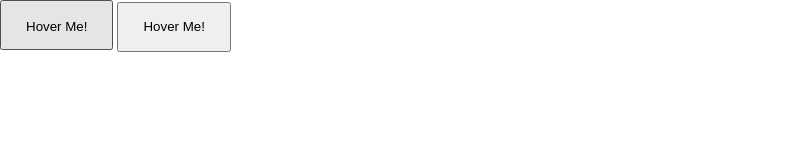
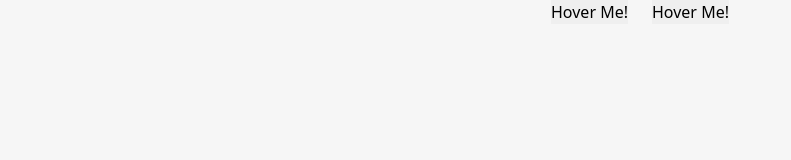
Before and after one commit to borhan98/Button-Variants, a plain HTML site: page index.html in a window 1280 px wide. Shown: the whole page, without its empty margins (0-791 px from the left). Drawn offline with Linux system fonts and the light colour scheme.

Commit message:
Some variable & Reset style

```diff
--- /dev/null
+++ b/assets/sass/default/_spacing.scss
@@ -0,0 +1,24 @@
+/*-- gap --*/
+.gap--4 {
+    gap: 4px;
+}
+
+.gap--8 {
+    gap: 8px;
+}
+
+.gap--12 {
+    gap: 12px;
+}
+
+.gap--16 {
+    gap: 16px;
+}
+
+.gap--20 {
+    gap: 20px;
+}
+
+.gap--24 {
+    gap: 24px;
+}
--- a/assets/sass/default/_variables.scss
+++ b/assets/sass/default/_variables.scss
@@ -1,4 +1,88 @@
-/*-- Variables --*/
+:root {
+    /*-- color --*/
+    --color-primary: #333399;
+    --color-secondary: #6A0DAD;
+    --color-danger: #DC281E;
+    --color-warning: #FFC107;
+    --color-violet: rgb(227, 30, 227);
+    --color-heading: #192335;
+    --color-body: #6b7385;
+
+    // white
+    --color-white: #ffffff;
+    --color-white-off: #FFFFFFAB;
+
+    // dark
+    --color-dark: #27272E;
+    --color-darker: #192335;
+    --color-black: #111113;
+
+    // gray
+    --color-gray1: #A1A9AC;
+    --color-gray2: #f4f5f7;
+    --color-gray3: rgba(207, 207, 207, .24);
+    --color-gray-light: #F6F6F6;
+    --color-gray-lighter: #ebebeb;
+
+    // Opacity color
+    --primary-opacity: #2f57ef21;
+    --secondary-opacity: #b966e721;
+    --white-opacity: #ffffff21;
+    --danger-opacity: #FF000310;
+    --warning-opacity: #FF8F3C10;
+    --success-opacity: #3EB75E10;
+    --black-opacity: rgba(0, 0, 0, 0.04);
+
+    /*-- transparent color --*/
+    --primary-transparent: hsla(240, 100%, 50%, 0.05);
+
+    /*-- Gradient --*/
+    --gradient-btn-1: linear-gradient(to right, #673AB7 0%, #512DA8 51%, #673AB7 100%);
+    --gradient-btn-2: linear-gradient(to right, #f46b45 0%, #eea849 51%, #f46b45 100%);
+    --gradient-btn-3: linear-gradient(to right, #F7971E 0%, #FFD200 51%, #F7971E 100%);
+    --gradient-btn-4: linear-gradient(to right, #DCE35B 0%, #45B649 51%, #DCE35B 100%);
+    --gradient-btn-5: linear-gradient(to right, #ee0979 0%, #ff6a00 51%, #ee0979 100%);
+    --gradient-btn-6: linear-gradient(to right, #56ab2f 0%, #a8e063 51%, #56ab2f 100%);
+    --gradient-btn-7: linear-gradient(to right, #F00000 0%, #DC281E 51%, #F00000 100%);
+    --gradient-btn-8: linear-gradient(to right, #000000 0%, #434343 51%, #000000 100%);
+    --gradient-btn-9: linear-gradient(to right, #C02425 0%, #F0CB35 51%, #C02425 100%);
+    --gradient-btn-10: linear-gradient(to right, #fe8c00 0%, #f83600 51%, #fe8c00 100%);
+    --gradient-btn-rainbow: linear-gradient(to right, #F7971E 0%, #FFD200 51%, #F7971E 100%) --gradient-rainbow: linear-gradient(217deg, rgba(255, 0, 0, .8), rgba(255, 0, 0, 0) 70.71%),
+        linear-gradient(127deg, rgba(0, 255, 0, .8), rgba(0, 255, 0, 0) 70.71%),
+        linear-gradient(336deg, rgba(0, 0, 255, .8), rgba(0, 0, 255, 0) 70.71%);
+
+    /*-- font weight --*/
+    --fw-light: 300;
+    --fw-normal: 400;
+    --fw-medium: 500;
+    --fw-semibold: 600;
+    --fw-bold: 700;
+    --fw-extrabold: 800;
+    --fw-black: 900;
+
+    /*-- border radius --*/
+    --radius-4: 4px;
+    --radius-6: 6px;
+    --radius-8: 8px;
+    --radius-10: 10px;
+    --radius-full: 100%;
+
+    /*-- shadow --*/
+    --shadow-1: 0px 6px 34px rgba(215, 216, 222, 0.41);
+
+    /*-- gap --*/
+    --gap-4: 4px;
+    --gap-8: 8px;
+    --gap-12: 12px;
+    --gap-16: 16px;
+    --gap-20: 20px;
+    --gap-24: 24px;
+
+    /*-- Gradient --*/
+    /*-- Gradient --*/
+    /*-- Gradient --*/
+
+}
 
 
 /*-- Reset Styles --*/
@@ -6,4 +90,9 @@
     margin: 0;
     padding: 0;
     box-sizing: border-box;
+    border: none;
 }
+body {
+    background: var(--color-gray-light);
+    color: var(--color-body);
+}
--- a/assets/sass/elements/_buttons.scss
+++ b/assets/sass/elements/_buttons.scss
@@ -1,6 +1,7 @@
-.main-btn {
-    padding: 0 24px;
-    height: 50px;
-    line-height: 50px;
-    // border-radius: ;
+.btn-wrapper {
+    display: flex;
+    gap: var(--gap-24);
+    justify-content: center;
+    align-items: center;
+    flex-wrap: wrap;
 }
--- a/assets/sass/style.scss
+++ b/assets/sass/style.scss
@@ -1,5 +1,6 @@
 /*-- Defaul Styles --*/
 @import "./default/variables";
+@import "./default/spacing";
 
 
 /*-- Element Styles --*/
--- a/index.html
+++ b/index.html
@@ -5,13 +5,16 @@
     <meta charset="UTF-8">
     <meta name="viewport" content="width=device-width, initial-scale=1.0">
     <title>Button Varients</title>
+    <!-- bootstrap -->
+    <link rel="stylesheet" href="./assets/css/bootstrap.min.css">
+    <!-- Main Style -->
     <link rel="stylesheet" href="./assets/sass/style.css">
 </head>
 
 <body>
     <div class="btn-wrapper">
-        <button class="main-btn " >Hover Me!</button>
-        <input class="main-btn " type="button" value="Hover Me!">
+        <button class="default-btn">Hover Me!</button>
+        <input class="default-btn" type="button" value="Hover Me!">
     </div>
 </body>
 
```
Also changed, not shown: assets/css/bootstrap.min.css (added), assets/js/bootstrap.bundle.min.js (added), assets/sass/style.css, 1 other file.
